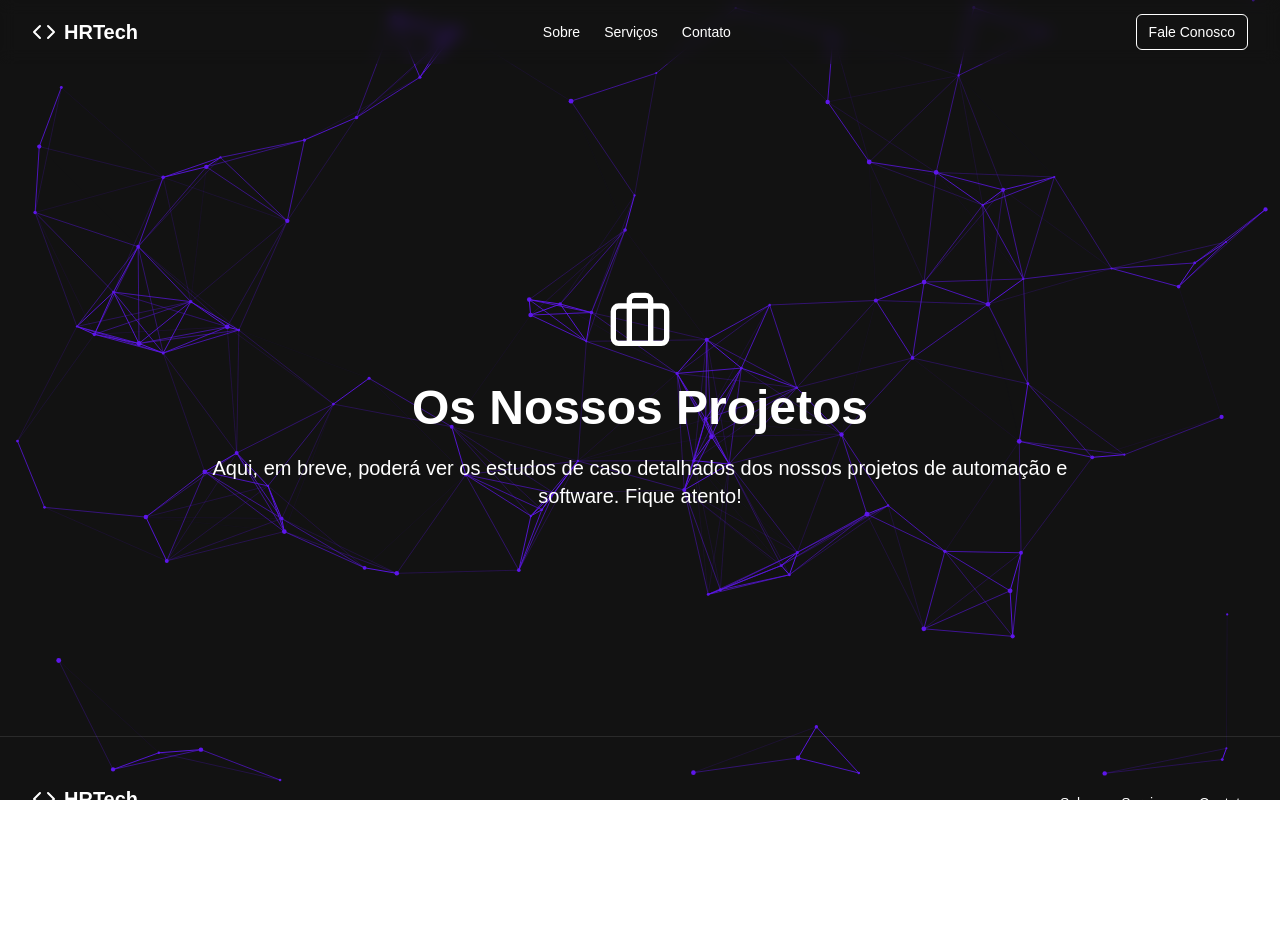
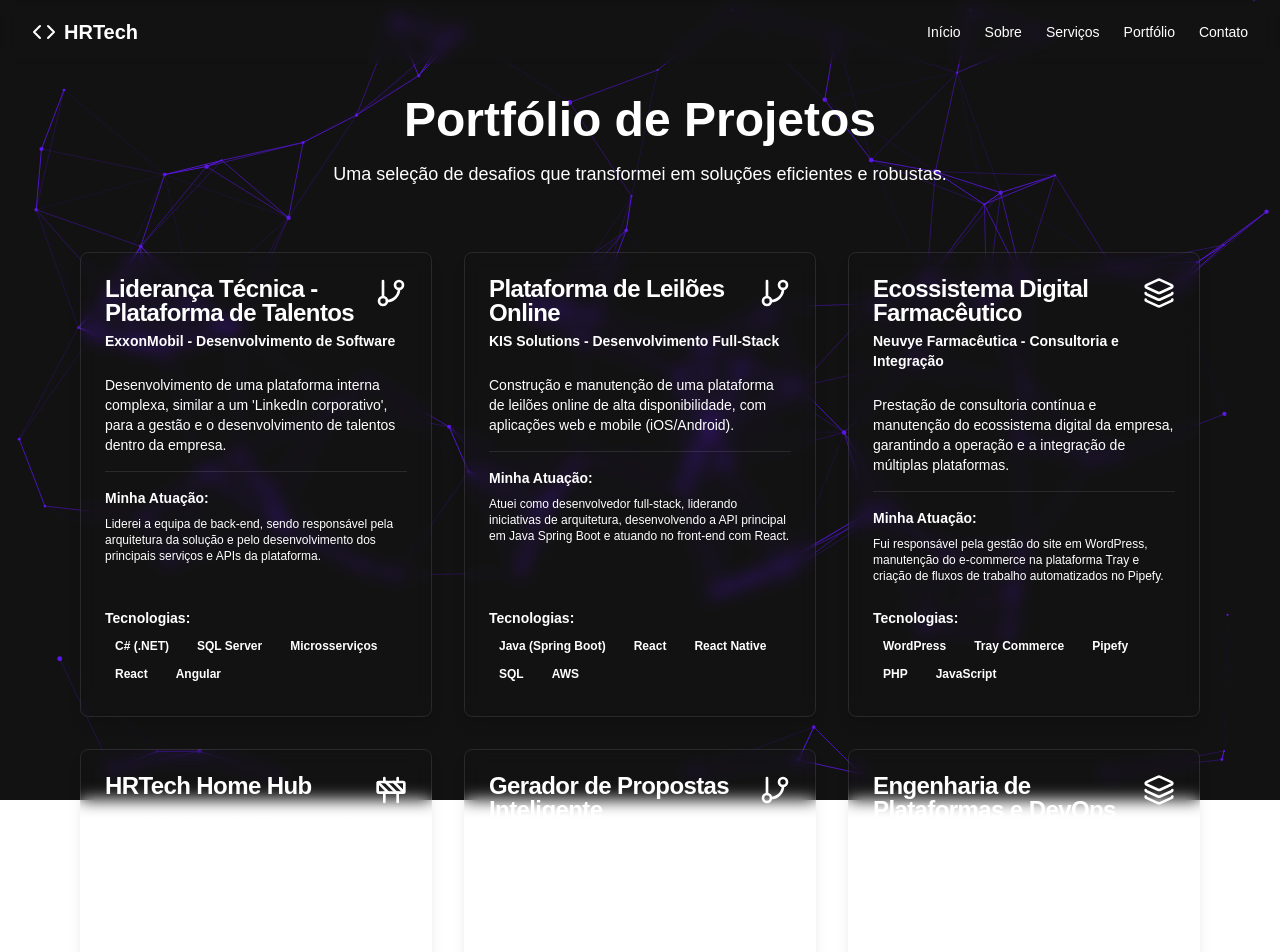
Before and after one commit to HenriqueRavazzi/hrtech-website, a Next.js app: page /portifolio in a window 1280 px wide. Shown: the top 952 px of the page. Before the commit the page ends 917 px from the top, so only its background shows below. Built offline with nearby package versions, Linux system fonts and the light colour scheme.

Commit message:
feat: Adiciona seção de portfólio com projetos e componentes de cartão para apresentação

```diff
--- a/app/components/layout/Navbar.tsx
+++ b/app/components/layout/Navbar.tsx
@@ -4,6 +4,14 @@ import * as React from "react";
 import Link from "next/link";
 import { Menu, X, Code } from "lucide-react";
 import { Button } from "../ui/Button";
+
+const navLinks = [
+  { href: "/", label: "Início" },
+  { href: "/about", label: "Sobre" },
+  { href: "/services", label: "Serviços" },
+  { href: "/portfolio", label: "Portfólio" },
+  { href: "/contact", label: "Contato" },
+];
 
 export function Navbar() {
   const [isOpen, setIsOpen] = React.useState(false);
@@ -17,16 +25,16 @@ export function Navbar() {
         </Link>
 
         <nav className="hidden items-center gap-6 md:flex">
-            <Link href="/about" className="text-sm font-medium text-light/80 transition-colors hover:text-light">Sobre</Link>
-            <Link href="/services" className="text-sm font-medium text-light/80 transition-colors hover:text-light">Serviços</Link>
-            <Link href="/contact" className="text-sm font-medium text-light/80 transition-colors hover:text-light">Contato</Link>
+          {navLinks.map((link) => (
+            <Link
+              key={link.href}
+              href={link.href}
+              className="text-sm font-medium text-light/80 transition-colors hover:text-light"
+            >
+              {link.label}
+            </Link>
+          ))}
         </nav>
-
-        <div className="hidden md:block">
-            <Button asChild variant="outline" size="sm">
-                <Link href="/contact">Fale Conosco</Link>
-            </Button>
-        </div>
 
         <div className="md:hidden">
           <Button
@@ -62,10 +70,3 @@ export function Navbar() {
     </header>
   );
 }
-
-const navLinks = [
-    { href: "/", label: "Início" },
-    { href: "/about", label: "Sobre" },
-    { href: "/services", label: "Serviços" },
-    { href: "/contact", label: "Contato" },
-  ];
--- a/app/portifolio/page.tsx
+++ b/app/portifolio/page.tsx
@@ -1,23 +1,120 @@
 import { Navbar } from '../components/layout/Navbar';
 import { Footer } from '../components/layout/Footer';
-import { Briefcase } from 'lucide-react';
+import { Card, CardContent, CardHeader, CardTitle, CardFooter } from '../components/ui/Card';
+import { Layers, GitBranch, Construction } from 'lucide-react';
+import { AnimatedSection } from '../components/ui/AnimatedSection';
+
+const projects = [
+  {
+    title: "Liderança Técnica - Plataforma de Talentos",
+    client: "ExxonMobil",
+    category: "Desenvolvimento de Software",
+    icon: GitBranch,
+    description: "Desenvolvimento de uma plataforma interna complexa, similar a um 'LinkedIn corporativo', para a gestão e o desenvolvimento de talentos dentro da empresa.",
+    role: "Liderei a equipa de back-end, sendo responsável pela arquitetura da solução e pelo desenvolvimento dos principais serviços e APIs da plataforma.",
+    technologies: ["C# (.NET)", "SQL Server", "Microsserviços", "React", "Angular"],
+  },
+  {
+    title: "Plataforma de Leilões Online",
+    client: "KIS Solutions",
+    category: "Desenvolvimento Full-Stack",
+    icon: GitBranch,
+    description: "Construção e manutenção de uma plataforma de leilões online de alta disponibilidade, com aplicações web e mobile (iOS/Android).",
+    role: "Atuei como desenvolvedor full-stack, liderando iniciativas de arquitetura, desenvolvendo a API principal em Java Spring Boot e atuando no front-end com React.",
+    technologies: ["Java (Spring Boot)", "React", "React Native", "SQL", "AWS"],
+  },
+  {
+    title: "Ecossistema Digital Farmacêutico",
+    client: "Neuvye Farmacêutica",
+    category: "Consultoria e Integração",
+    icon: Layers,
+    description: "Prestação de consultoria contínua e manutenção do ecossistema digital da empresa, garantindo a operação e a integração de múltiplas plataformas.",
+    role: "Fui responsável pela gestão do site em WordPress, manutenção do e-commerce na plataforma Tray e criação de fluxos de trabalho automatizados no Pipefy.",
+    technologies: ["WordPress", "Tray Commerce", "Pipefy", "PHP", "JavaScript"],
+  },
+  {
+    title: "HRTech Home Hub",
+    client: "HRTech (Projeto Próprio)",
+    category: "Automação & IoT",
+    icon: Construction,
+    description: "Criação de um sistema completo de automação residencial para centralizar o controlo de múltiplos dispositivos IoT numa única interface.",
+    role: "Desenvolvi o aplicativo mobile em Flutter, configurei o servidor gateway em um Raspberry Pi com Python (FastAPI) e implementei a comunicação via MQTT.",
+    technologies: ["Flutter", "Python (FastAPI)", "MQTT", "Raspberry Pi"],
+  },
+  {
+    title: "Gerador de Propostas Inteligente",
+    client: "HRTech (Projeto Próprio)",
+    category: "Desenvolvimento SaaS",
+    icon: GitBranch,
+    description: "Desenvolvimento de um produto de software (SaaS) para freelancers, que permite a criação e o envio de propostas comerciais de forma rápida e automatizada.",
+    role: "Arquitetei e desenvolvi a solução completa, incluindo a API RESTful em Node.js com autenticação JWT, a geração de PDFs e a interface reativa com React.",
+    technologies: ["Node.js", "React", "PostgreSQL", "Prisma", "JWT"],
+  },
+  {
+    title: "Engenharia de Plataformas e DevOps",
+    client: "Grupo Inlog",
+    category: "DevOps & Cloud",
+    icon: Layers,
+    description: "Atuação focada em garantir a estabilidade, a segurança e a agilidade da infraestrutura em nuvem para as aplicações da empresa.",
+    role: "Fui responsável pela criação e manutenção de pipelines de CI/CD na Azure DevOps e pela implementação de práticas de Infraestrutura como Código (IaC).",
+    technologies: ["Azure", "Azure DevOps", "CI/CD", "IaC", "Docker"],
+  },
+];
+
+function TechBadge({ children }: { children: React.ReactNode }) {
+  return (
+    <span className="inline-block bg-primary/20 text-primary text-xs font-bold mr-2 mb-2 px-2.5 py-0.5 rounded-full">
+      {children}
+    </span>
+  );
+}
 
 export default function PortfolioPage() {
   return (
-    <div className="bg-dark text-light">
+    <div className="bg-dark">
       <Navbar />
-      <main className="pt-16">
-        <section className="w-full min-h-[calc(100vh-128px)] flex items-center justify-center">
-          <div className="container mx-auto max-w-4xl text-center px-4 py-20">
-            <Briefcase className="h-16 w-16 text-primary mx-auto mb-6" />
-            <h1 className="text-4xl md:text-5xl font-bold leading-tight mb-4">
-              Os Nossos Projetos
-            </h1>
-            <p className="text-lg md:text-xl text-light/80">
-              Aqui, em breve, poderá ver os estudos de caso detalhados dos nossos projetos de automação e software. Fique atento!
+      <main className="pt-24 pb-12">
+        <AnimatedSection>
+          <div className="container mx-auto max-w-5xl px-4 text-center">
+            <h1 className="text-4xl md:text-5xl font-bold mb-4">Portfólio de Projetos</h1>
+            <p className="text-lg text-light/80 mb-16">
+              Uma seleção de desafios que transformei em soluções eficientes e robustas.
             </p>
           </div>
-        </section>
+        </AnimatedSection>
+
+        <AnimatedSection>
+          <div className="container mx-auto max-w-6xl px-4">
+            <div className="grid grid-cols-1 md:grid-cols-2 lg:grid-cols-3 gap-8">
+              {projects.map((project, index) => (
+                <Card key={index} className="flex flex-col group overflow-hidden">
+                  <CardHeader>
+                    <div className="flex justify-between items-start">
+                      <CardTitle>{project.title}</CardTitle>
+                      <project.icon className="h-8 w-8 text-primary/70 group-hover:text-primary transition-colors duration-300 flex-shrink-0" />
+                    </div>
+                    <p className="text-sm text-primary font-semibold">{project.client} - {project.category}</p>
+                  </CardHeader>
+                  <CardContent className="flex-grow">
+                    <p className="text-sm text-light/70 mb-4">{project.description}</p>
+                    <div className="border-t border-white/10 pt-4">
+                      <h4 className="text-sm font-bold mb-2">Minha Atuação:</h4>
+                      <p className="text-xs text-light/70">{project.role}</p>
+                    </div>
+                  </CardContent>
+                  <CardFooter>
+                    <div className="w-full">
+                      <h4 className="text-sm font-bold mb-2">Tecnologias:</h4>
+                      <div className="flex flex-wrap">
+                        {project.technologies.map(tech => <TechBadge key={tech}>{tech}</TechBadge>)}
+                      </div>
+                    </div>
+                  </CardFooter>
+                </Card>
+              ))}
+            </div>
+          </div>
+        </AnimatedSection>
       </main>
       <Footer />
     </div>
```
